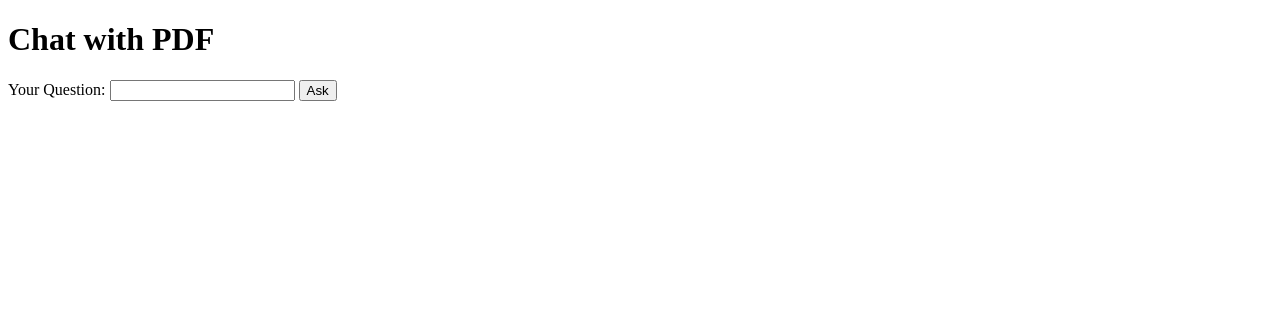
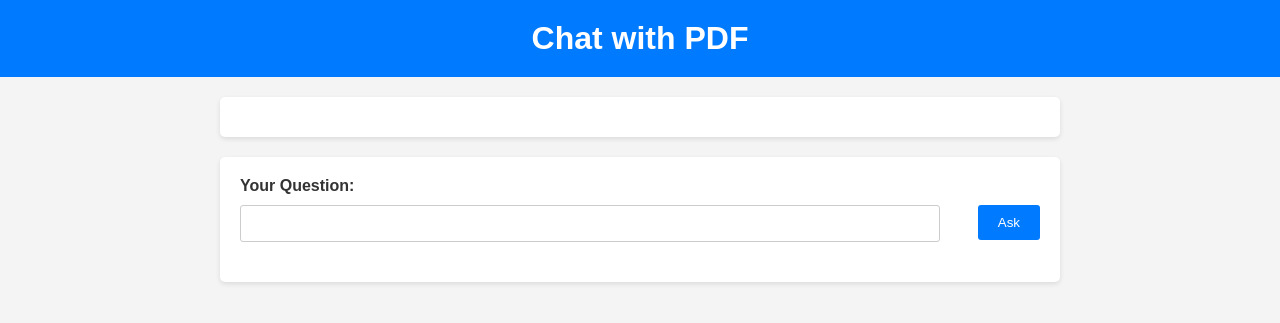
Before and after one commit to MZUHKHAN/pdfchatbot-flask, a Flask app: page /chat in a window 1280 px wide. Shown: the top 323 px of the page. Run offline with Flask 3, Linux system fonts and the light colour scheme.

Commit message:
Update chat.html

```diff
--- a/templates/chat.html
+++ b/templates/chat.html
@@ -4,6 +4,79 @@
     <meta charset="UTF-8">
     <meta name="viewport" content="width=device-width, initial-scale=1.0">
     <title>Chat with PDF</title>
+    <style>
+        body {
+            font-family: sans-serif;
+            background-color: #f4f4f4;
+            color: #333;
+            margin: 0;
+            padding: 0;
+        }
+
+        h1 {
+            text-align: center;
+            padding: 20px 0;
+            background-color: #007bff;
+            color: #fff;
+            margin: 0;
+        }
+
+        #chat-container {
+            max-width: 800px;
+            margin: 20px auto;
+            padding: 20px;
+            background-color: #fff;
+            border-radius: 5px;
+            box-shadow: 0 2px 5px rgba(0, 0, 0, 0.1);
+        }
+
+        #chat-container p {
+            margin-bottom: 10px;
+        }
+
+        #chat-container strong {
+            font-weight: bold;
+        }
+
+        form {
+            max-width: 800px;
+            margin: 20px auto;
+            padding: 20px;
+            background-color: #fff;
+            border-radius: 5px;
+            box-shadow: 0 2px 5px rgba(0, 0, 0, 0.1);
+        }
+
+        label {
+            display: block;
+            margin-bottom: 10px;
+            font-weight: bold;
+        }
+
+        input[type="text"] {
+            width: calc(100% - 100px);
+            padding: 10px;
+            margin-bottom: 20px;
+            border: 1px solid #ccc;
+            border-radius: 3px;
+            box-sizing: border-box;
+        }
+
+        button[type="submit"] {
+            background-color: #007bff;
+            color: #fff;
+            padding: 10px 20px;
+            border: none;
+            border-radius: 3px;
+            cursor: pointer;
+            float: right;
+
+        }
+
+        button[type="submit"]:hover {
+            background-color: #0056b3;
+        }
+    </style>
 </head>
 <body>
     <h1>Chat with PDF</h1>
```
